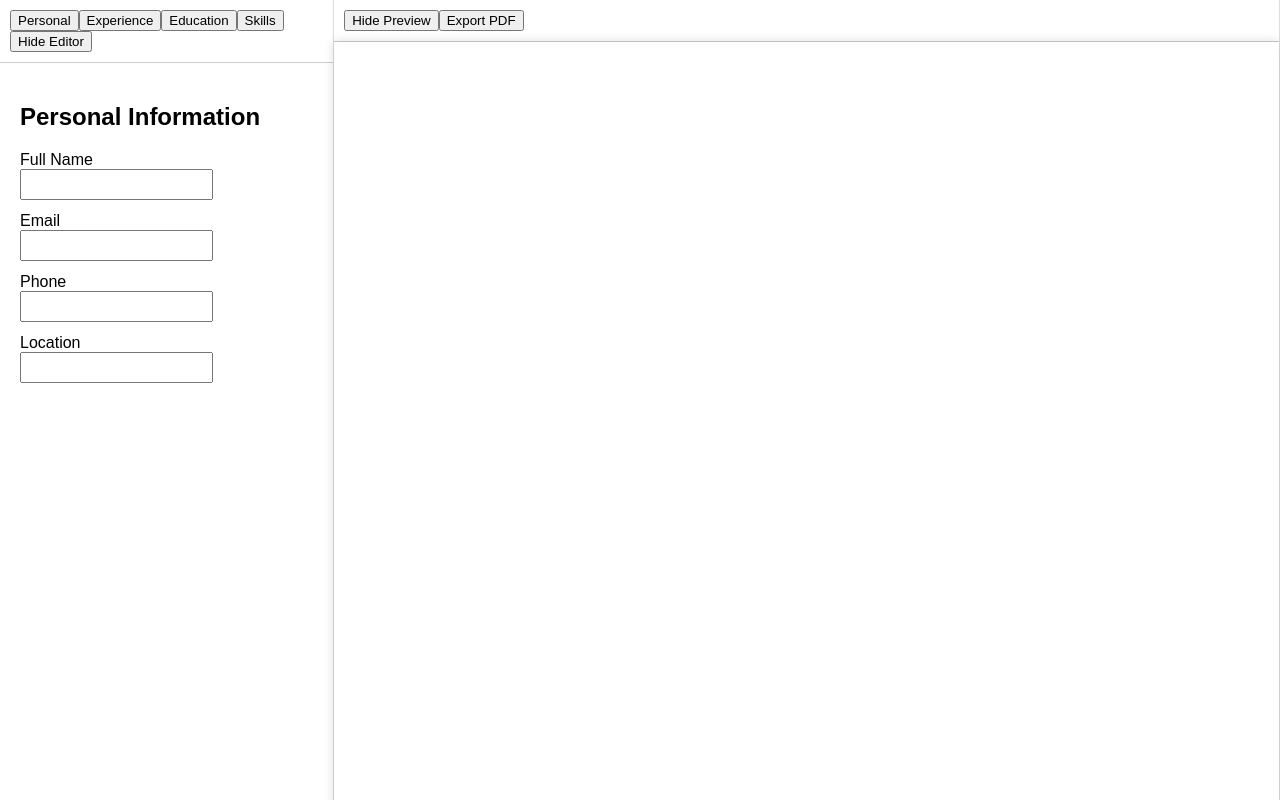
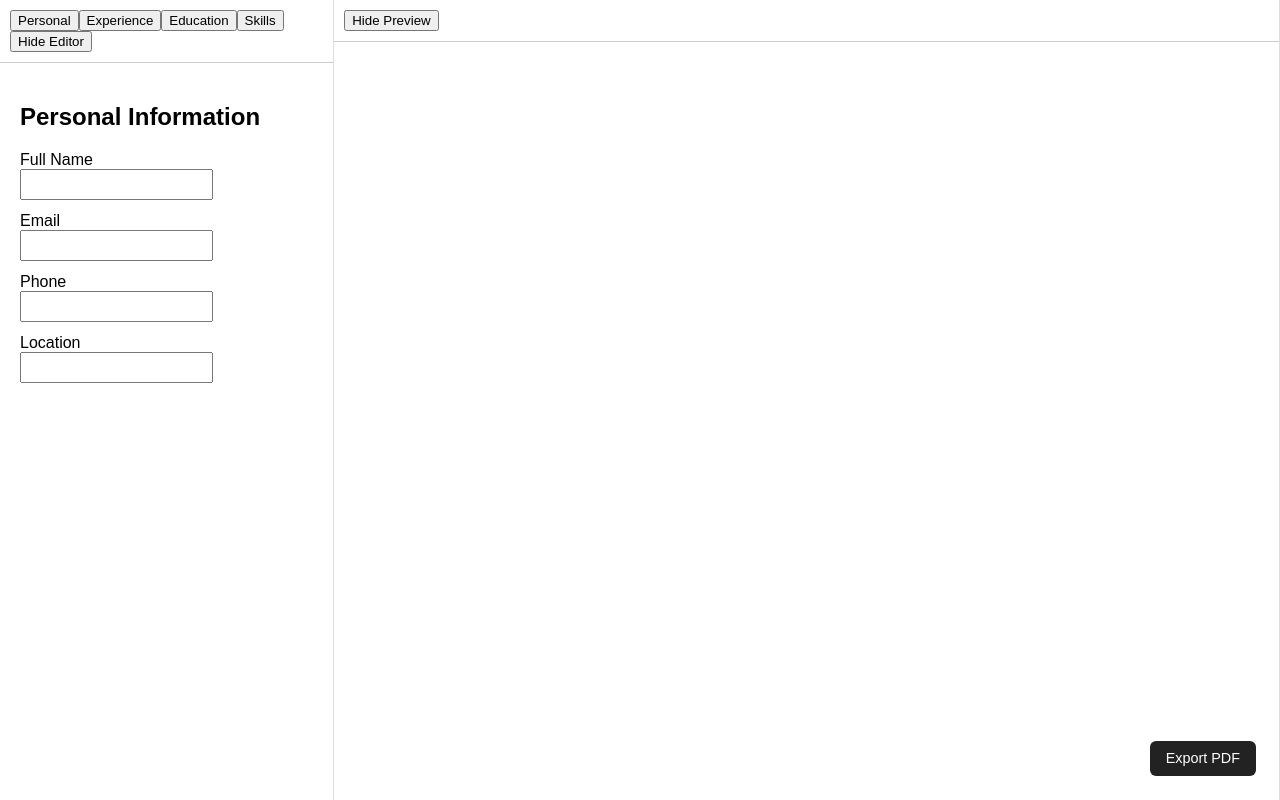
Before and after one commit to WillEdgington/react-cv-app, a React (Vite) app: page / in a window 1280 px wide. Built offline with nearby package versions, Linux system fonts and the light colour scheme.

Commit message:
srollable cv preview and editor, print button moved

```diff
--- a/src/components/preview/PreviewPanel.jsx
+++ b/src/components/preview/PreviewPanel.jsx
@@ -6,8 +6,6 @@ export default function PreviewPanel({ buttonLabel, onButtonClick }) {
     <div className="cv-panel">
       <div className="toolbar">
         <button onClick={onButtonClick}>{buttonLabel}</button>
-
-        <button onClick={() => window.print()}>Export PDF</button>
       </div>
 
       <div className={`cv-preview-wrapper ${
@@ -16,6 +14,13 @@ export default function PreviewPanel({ buttonLabel, onButtonClick }) {
       >
         <CVPreview />
       </div>
+
+      <button
+        className="print-button"
+        onClick={() => window.print()}
+      >
+        Export PDF
+      </button>
     </div>
   );
 }
--- a/src/styles.css
+++ b/src/styles.css
@@ -6,7 +6,7 @@ body {
 .app-container {
   display: flex;
   height: 100vh;
-  overflow: hidden;
+  /* overflow: hidden; */
 }
 
 .cv-panel,
@@ -15,10 +15,17 @@ body {
   border-right: 1px solid #ddd;
   display: flex;
   flex-direction: column;
+  min-height: 0;
 }
 
 .section {
   padding: 20px;
+
+  overflow-y: auto;
+  overflow-x: hidden;
+
+  scroll-behavior: smooth;
+  scrollbar-width: none;
 }
 
 .toolbar {
@@ -45,9 +52,17 @@ input:has(+ .field-error) {
 /* cv preview */
 
 .cv-preview-wrapper {
+  flex: 1;
   display: flex;
   justify-content: center;
   background: #b4b4b4dc;
+  position: relative;
+
+  overflow-y: auto;
+  overflow-x: hidden;
+
+  scroll-behavior: smooth;
+  scrollbar-width: none;
 }
 
 .cv-preview-wrapper:not(.full-preview) {
@@ -58,9 +73,27 @@ input:has(+ .field-error) {
   padding: 2rem
 }
 
+.print-button {
+  position: absolute;
+  bottom: 1.5rem;
+  right: 1.5rem;
+  padding: 0.6rem 1rem;
+  font-size: 0.9rem;
+  border-radius: 6px;
+  border: none;
+  background: #222;
+  color: white;
+  cursor: pointer;
+}
+
+.print-button:hover {
+  background: #000;
+}
+
 .cv-preview {
   width: 210mm;
   min-height: 297mm;
+
   padding: 20mm;
   background: white;
   color: black;
@@ -110,7 +143,7 @@ input:has(+ .field-error) {
 
   .cv-preview {
     width: 100%;
-    min-height: auto;
+    min-height: 297mm;
     box-shadow: none;
     padding: 20mm;
   }
@@ -118,6 +151,7 @@ input:has(+ .field-error) {
   .editor-panel,
   .toolbar,
   .hide-editor,
+  .print-button,
   button {
     display: none !important;
   }
```
